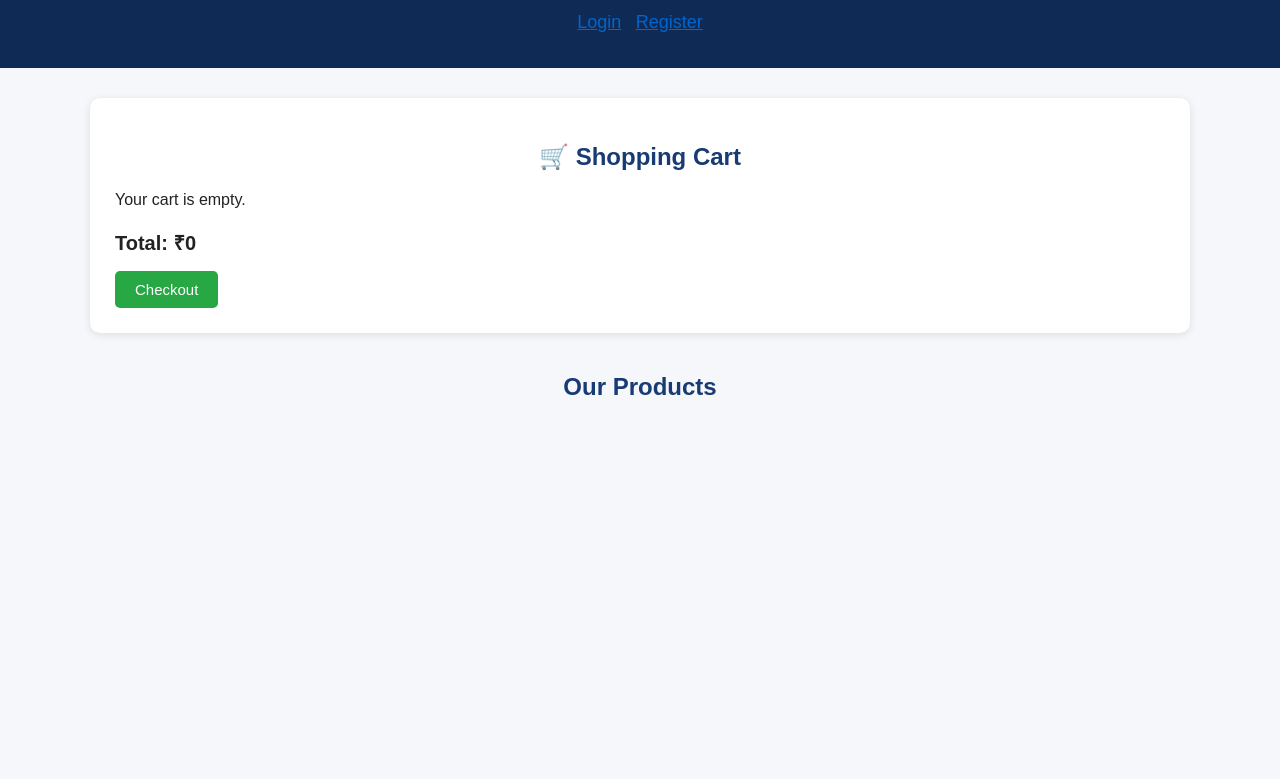
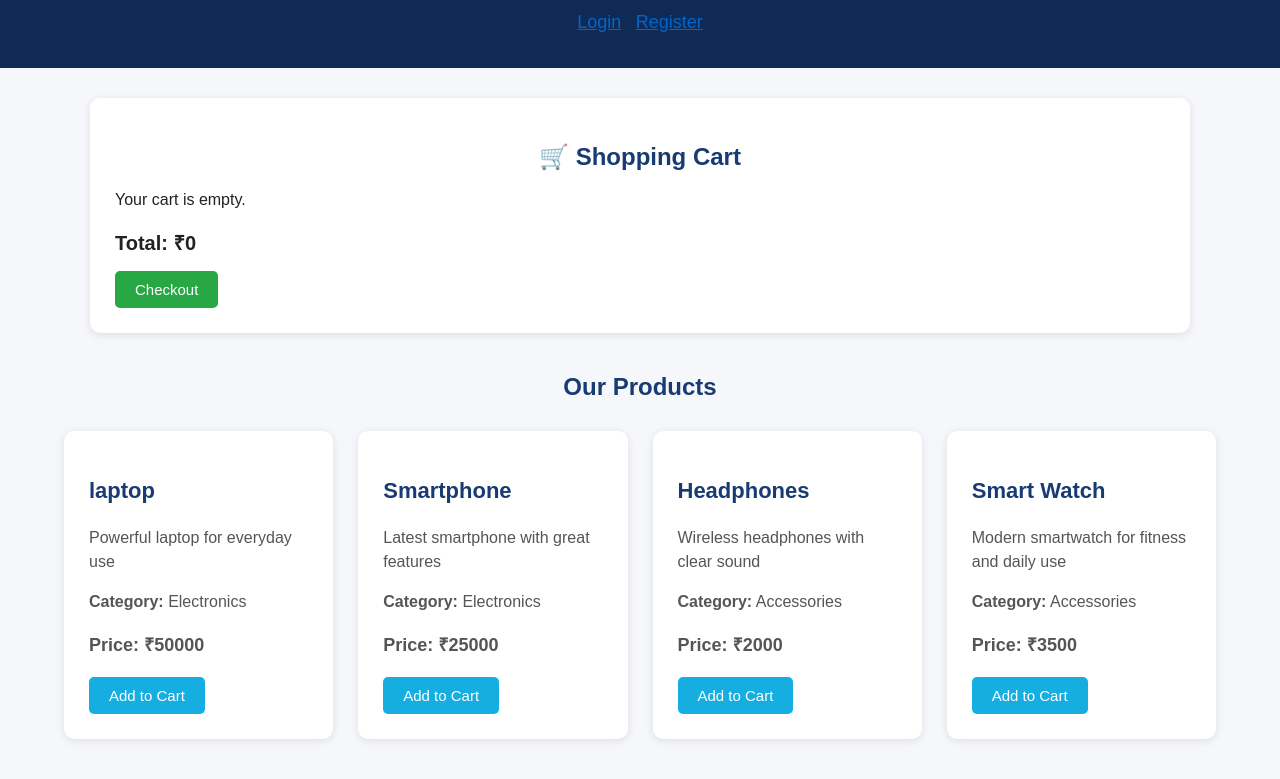
Before and after one commit to harika-2821/codealpha-ecommerce, a website: page public/index.html in a window 1280 px wide. Shown: the part 120-899 px from the top of the page. Before the commit the page ends 800 px from the top, so only its background shows below. Drawn offline with Linux system fonts and the light colour scheme; no server answers.

Commit message:
Fix product loading

```diff
--- a/public/index.html
+++ b/public/index.html
@@ -330,14 +330,40 @@
 
             try {
 
-                const response =
-                    await fetch("/products");
+                const products=[
+                    {
+                        id:1,
+                        name:"laptop",
+                        description: "Powerful laptop for everyday use",
+                category: "Electronics",
+                price: 50000
+            },
+            {
+                id: 2,
+                name: "Smartphone",
+                description: "Latest smartphone with great features",
+                category: "Electronics",
+                price: 25000
+            },
+            {
+                id: 3,
+                name: "Headphones",
+                description: "Wireless headphones with clear sound",
+                category: "Accessories",
+                price: 2000
+            },
+            {
+                id: 4,
+                name: "Smart Watch",
+                description: "Modern smartwatch for fitness and daily use",
+                category: "Accessories",
+                price: 3500
+            }
+        ];
 
-                const products =
-                    await response.json();
+        const productsElement = document.getElementById("products");
 
-                const productsElement =
-                    document.getElementById("products");
+
 
                 productsElement.innerHTML = "";
 
```
